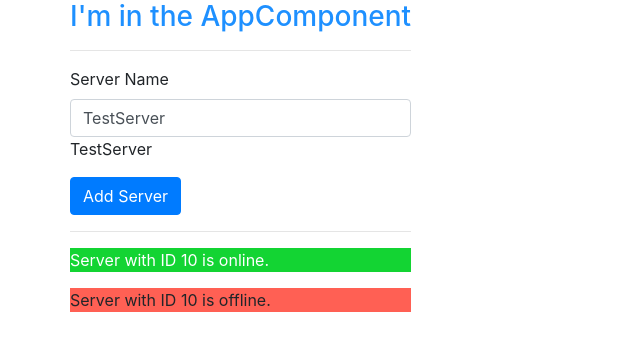
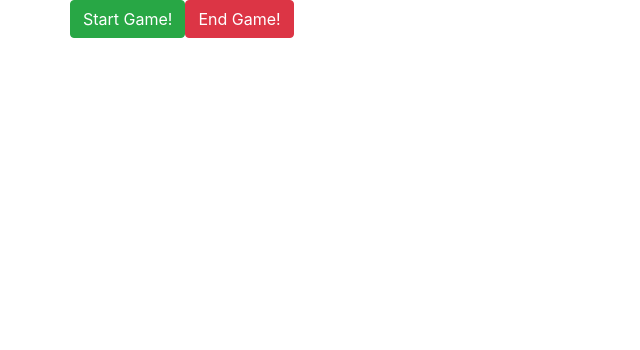
Before and after one commit to sheepsort/angular-practice, an Angular app: page / in a window 1280 px wide. Shown: the top 350 px of the page, without its empty margins (0-640 px from the left). Built offline with nearby package versions, Linux system fonts and the light colour scheme.

Commit message:
completed assignment 2, passing component data

```diff
--- a/src/app/app.component.html
+++ b/src/app/app.component.html
@@ -1,4 +1,4 @@
-<div class="container">
+<!-- <div class="container">
     <div class="row">
         <div class="col-xs-12">
             <h3>I'm in the AppComponent</h3>
@@ -6,4 +6,27 @@
             <app-servers></app-servers>
         </div>
     </div>
+</div> -->
+<div class="container">
+  <div class="row">
+    <div class="col-xs-12">
+      <app-game-control
+        (intervalFired)="onIntervalFired($event)"
+      ></app-game-control>
+    </div>
+  </div>
+  <div class="row">
+    <div class="col-6">
+      <app-odd
+        *ngFor="let oddNumber of oddNumbers"
+        [number]="oddNumber"
+      ></app-odd>
+    </div>
+    <div class="col-6">
+      <app-even
+        *ngFor="let evenNumber of evenNumbers"
+        [number]="evenNumber"
+      ></app-even>
+    </div>
+  </div>
 </div>
--- a/src/app/app.component.ts
+++ b/src/app/app.component.ts
@@ -6,4 +6,14 @@ import { Component } from '@angular/core';
   styleUrls: ['./app.component.css']
 })
 export class AppComponent {
+  oddNumbers: number[] = [];
+  evenNumbers: number[] = [];
+
+  onIntervalFired(firedNumber: number) {
+    if (firedNumber % 2 === 0) {
+      this.evenNumbers.push(firedNumber);
+    } else {
+      this.oddNumbers.push(firedNumber);
+    }
+  }
 }
--- a/src/app/assignment/assignment_two/even/even.component.css
+++ b/src/app/assignment/assignment_two/even/even.component.css
@@ -0,0 +1,3 @@
+p {
+    color: green;
+}
--- a/src/app/assignment/assignment_two/even/even.component.html
+++ b/src/app/assignment/assignment_two/even/even.component.html
@@ -1 +1 @@
-<p>even works!</p>
+<p>Even - {{ number }}</p>
--- a/src/app/assignment/assignment_two/even/even.component.ts
+++ b/src/app/assignment/assignment_two/even/even.component.ts
@@ -1,4 +1,4 @@
-import { Component, OnInit } from '@angular/core';
+import { Component, OnInit, Input } from '@angular/core';
 
 @Component({
   selector: 'app-even',
@@ -6,6 +6,7 @@ import { Component, OnInit } from '@angular/core';
   styleUrls: ['./even.component.css']
 })
 export class EvenComponent implements OnInit {
+  @Input() number: number;
 
   constructor() { }
 
--- a/src/app/assignment/assignment_two/game-control/game-control.component.html
+++ b/src/app/assignment/assignment_two/game-control/game-control.component.html
@@ -1 +1,2 @@
-<p>game-control works!</p>
+<button class="btn btn-success" (click)="startGame()">Start Game!</button>
+<button class="btn btn-danger" (click)="endGame()">End Game!</button>
--- a/src/app/assignment/assignment_two/game-control/game-control.component.ts
+++ b/src/app/assignment/assignment_two/game-control/game-control.component.ts
@@ -1,4 +1,4 @@
-import { Component, OnInit } from '@angular/core';
+import { Component, OnInit, EventEmitter, Output } from '@angular/core';
 
 @Component({
   selector: 'app-game-control',
@@ -6,10 +6,23 @@ import { Component, OnInit } from '@angular/core';
   styleUrls: ['./game-control.component.css']
 })
 export class GameControlComponent implements OnInit {
+  @Output() intervalFired = new EventEmitter<number>();
+  interval;
+  lastNumber: number = 0;
 
   constructor() { }
 
   ngOnInit() {
   }
 
+  startGame() {
+    this.interval = setInterval(() => {
+      this.intervalFired.emit(this.lastNumber + 1);
+      this.lastNumber++;
+    }, 1000);
+  }
+
+  endGame() {
+    clearInterval(this.interval);
+  }
 }
--- a/src/app/assignment/assignment_two/odd/odd.component.css
+++ b/src/app/assignment/assignment_two/odd/odd.component.css
@@ -0,0 +1,3 @@
+p {
+    color: blue;
+}
--- a/src/app/assignment/assignment_two/odd/odd.component.html
+++ b/src/app/assignment/assignment_two/odd/odd.component.html
@@ -1 +1 @@
-<p>odd works!</p>
+<p>Odd - {{ number }}</p>
--- a/src/app/assignment/assignment_two/odd/odd.component.ts
+++ b/src/app/assignment/assignment_two/odd/odd.component.ts
@@ -1,4 +1,4 @@
-import { Component, OnInit } from '@angular/core';
+import { Component, OnInit, Input } from '@angular/core';
 
 @Component({
   selector: 'app-odd',
@@ -6,6 +6,7 @@ import { Component, OnInit } from '@angular/core';
   styleUrls: ['./odd.component.css']
 })
 export class OddComponent implements OnInit {
+  @Input() number: number;
 
   constructor() { }
 
```
